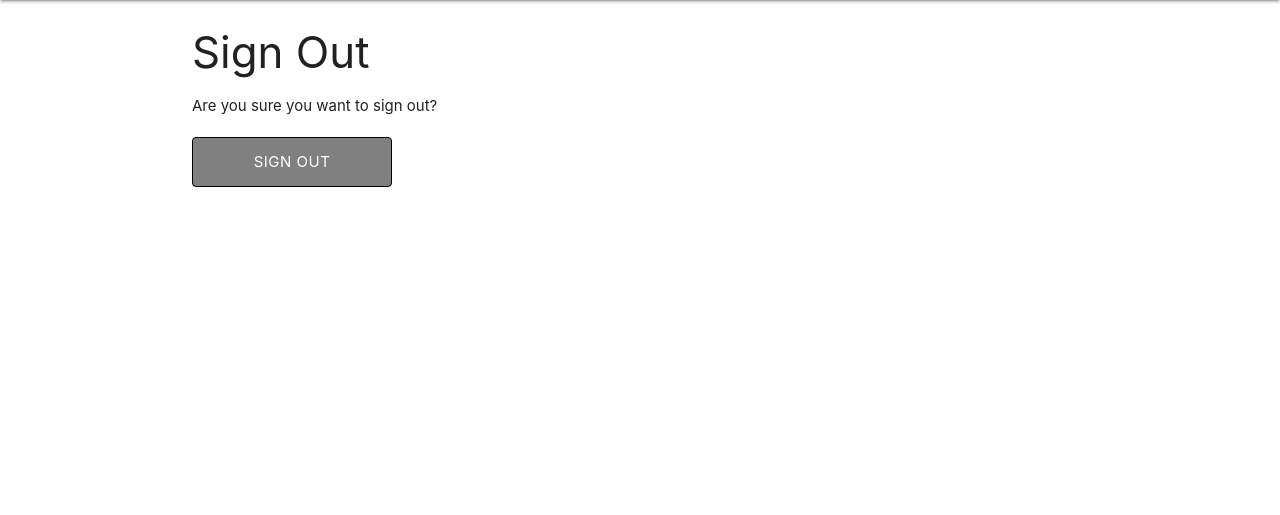
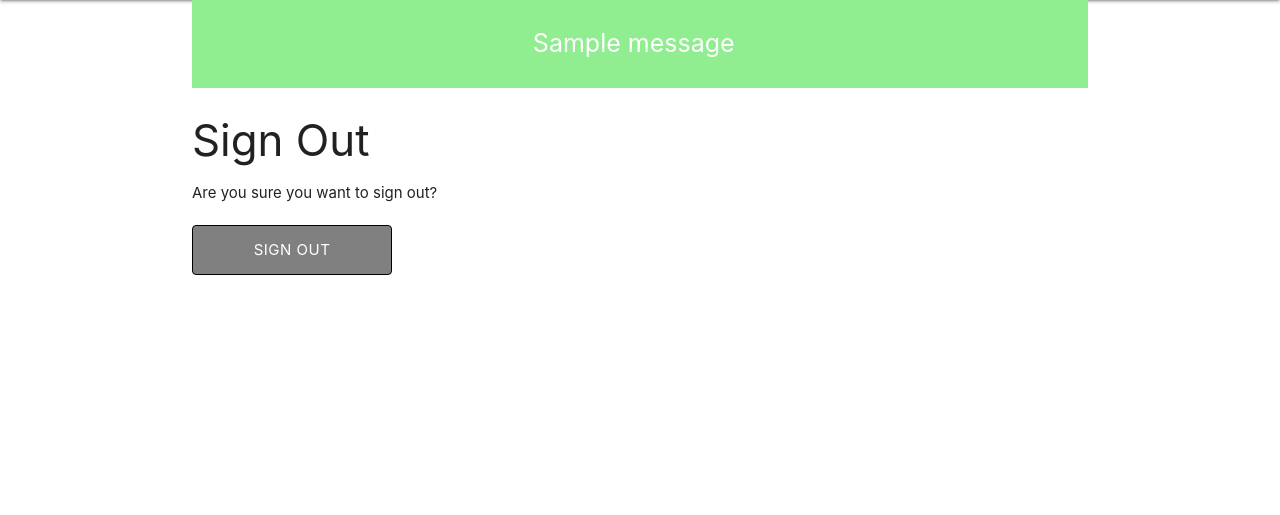
Before and after one commit to Neillcllghn/TEST_django_RESTURANTBOOKING, a Django app: page /accounts/logout/ in a window 1280 px wide. Shown: the part 64-579 px from the top of the page. Run offline with Django 3.2, Linux system fonts and the light colour scheme; a user stored in the database is signed in; tables that the repository leaves empty hold one stand-in row (values such as "Sample post"); one stand-in notice (Sample message) is shown; some libraries are stand-ins or nearby versions.

Commit message:
Adding messages to confirm login and logout

```diff
--- a/static/css/style.css
+++ b/static/css/style.css
@@ -54,3 +54,12 @@ h1, h2 {
   padding: 30px;
   border: 5px solid black;
 }
+
+.messages{
+  padding: 0.5em;
+  color: #fff;
+  background: lightgreen;
+  width: 100%;
+  text-align: center;
+  font-size: 25px;
+}
--- a/templates/account/login.html
+++ b/templates/account/login.html
@@ -6,6 +6,7 @@
 {% block head_title %}{% trans "Sign In" %}{% endblock %}
 
 {% block content %}
+
 
 <div class="container">
   <div class="row">
--- a/templates/account/logout.html
+++ b/templates/account/logout.html
@@ -5,6 +5,7 @@
 {% block head_title %}{% trans "Sign Out" %}{% endblock %}
 
 {% block content %}
+
 <div class="container">
   <div class="row">
     <div class="col-md-8 mt-3 offset-md-2">
--- a/templates/base.html
+++ b/templates/base.html
@@ -61,18 +61,15 @@
         {% endif %}
   </ul>
 
-  <!-- <div class="container">
-    <div class="row">
-      <div class="col-md-8 offset-md-2">
-          {% for message in messages %}
-            <div class="alert {{ message.tags }} alert-dismissible fade show" id="msg" role="alert">
-                {{ message | safe }}
-                <button type="button" class="btn-close" data-bs-dismiss="alert" aria-label="Close"></button>
-            </div>
-            {% endfor %}
-      </div>
-    </div>
-  </div> -->
+  <div class="container">
+  {% for message in messages %}
+    {% if message %}
+      <ul class="messages">
+        <li class="messages {{ message.tag }}">{{ message | safe }}</li>
+      </ul>
+    {% endif %}
+  {% endfor %}
+  </div>
 
   <main>
     {% block content %}
```
Also changed, not shown: tablefor2/settings.py (+5 -5 lines), static/js/script.js (line endings or trailing spaces).
